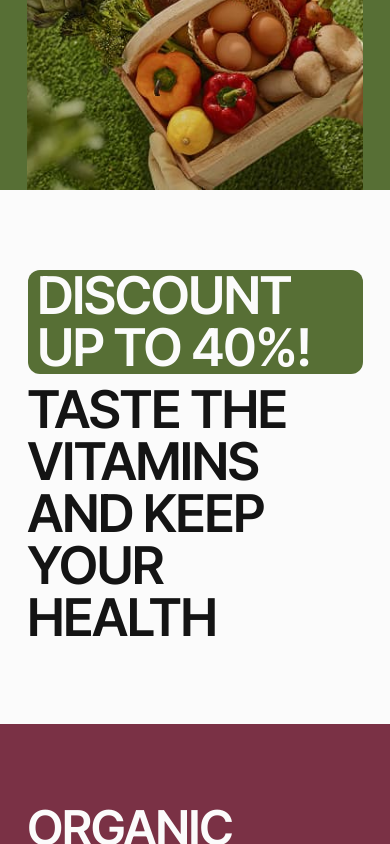
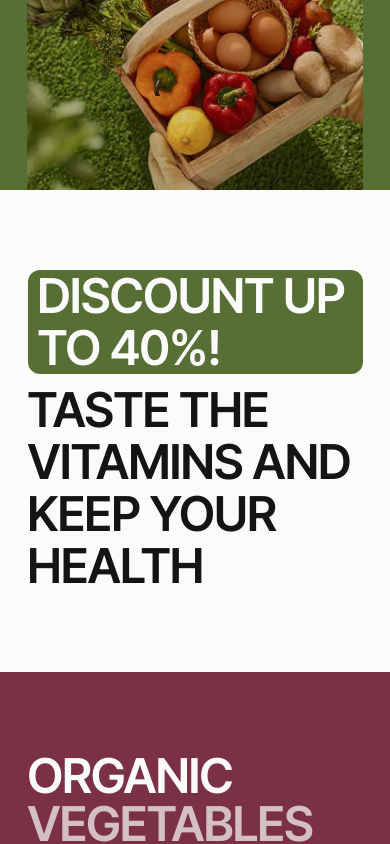
Before and after one commit to reiscankayaer/mart-html-css-proje-1, a website built with Vite: page src/index.html in a window 390 px wide. Shown: the part 548-1392 px from the top of the page. Built offline with nearby package versions, Linux system fonts and the light colour scheme.

Commit message:
Font-size mismatch fixed

```diff
--- a/src/css/advertisement.css
+++ b/src/css/advertisement.css
@@ -21,8 +21,8 @@
   max-width: 1080px;
   min-height: 228px;
   font-size: 76px;
-  line-height: 76px;
-  letter-spacing: -1.14px;
+  line-height: 1;
+  letter-spacing: -0.01em;
   font-weight: 600;
   text-transform: uppercase;
 }
--- a/src/css/mobile.css
+++ b/src/css/mobile.css
@@ -7,9 +7,9 @@
   }
 
   .adv-text {
-    font-size: 52px;
-    line-height: 52px;
-    letter-spacing: -0.78px;
+    font-size: 48px;
+    line-height: 1.08333;
+    letter-spacing: -0.01em;
     max-width: 335px;
     min-height: 312px;
     gap: 10px;
--- a/src/css/tablet.css
+++ b/src/css/tablet.css
@@ -6,8 +6,8 @@
   }
 
   .adv-text {
-    font-size: 76px;
-    line-height: 76px;
+    font-size: 64px;
+    line-height: 1;
   }
 
   .sec-heading {
```
